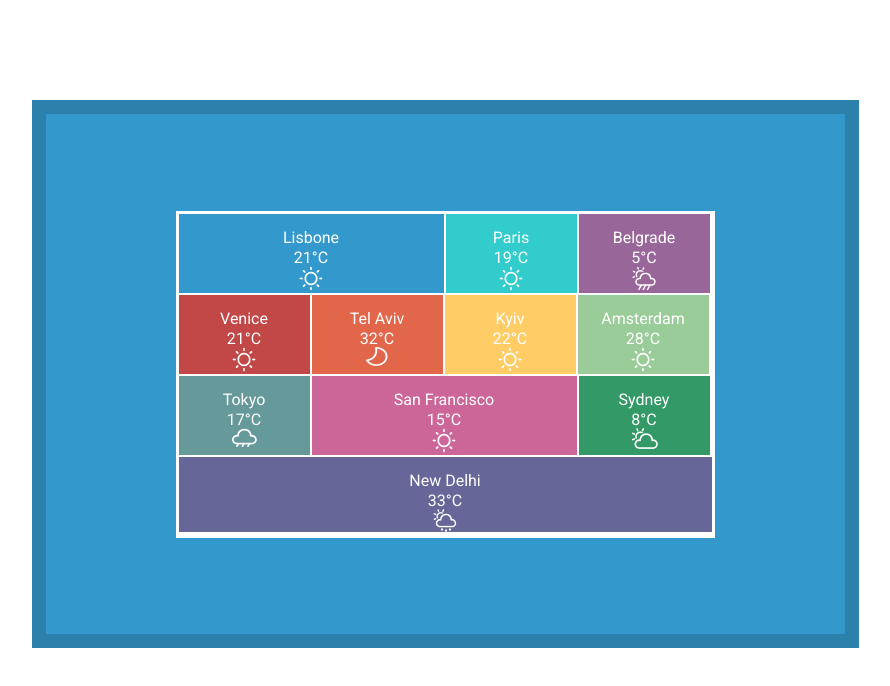
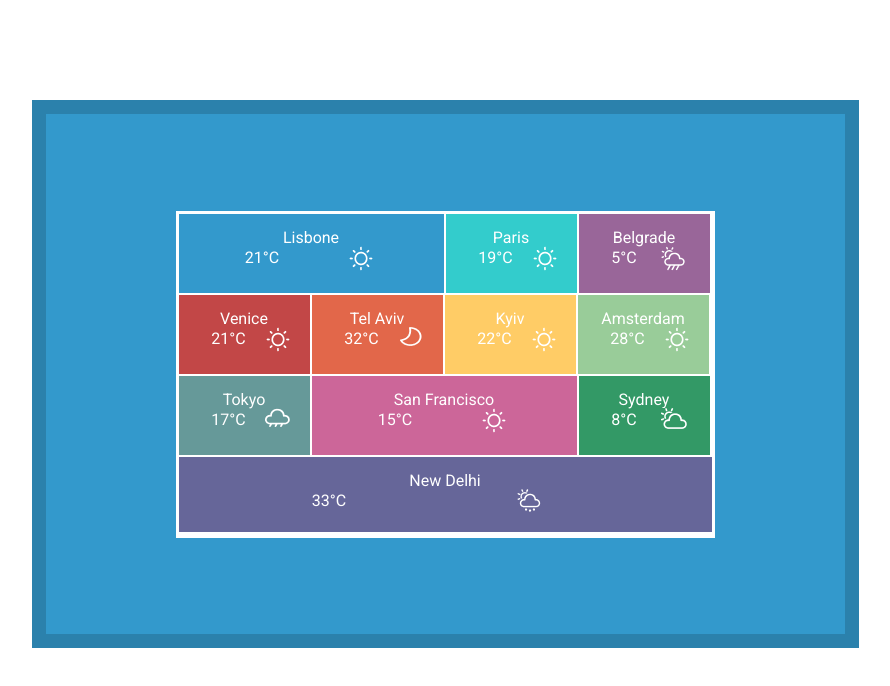
Before and after one commit to FireFlies98/Weather-forecast, a plain HTML site: page index.html in a window 1280 px wide. Shown: the whole page, without its empty margins (195-1085 px from the left). Drawn offline with Linux system fonts and the light colour scheme.

Commit message:
some float

```diff
--- a/style/style.css
+++ b/style/style.css
@@ -49,15 +49,6 @@ body {
     border-bottom: 1.5px solid #FFFFFF;
     border-right: 1.5px solid #FFFFFF;
 }
-
-/* .block-1:after {
-    content: "";
-    width: 22px;
-    height: 23px;
-    background-image: url(../image/Vector.png);
-    background-size: 6.25%;
-    background-color: #FFFFFF;
-} */
 
 .block-2 {
     background: #33CCCC;
@@ -146,10 +137,13 @@ body {
 
 li {
     margin-top: 16px;
+    /* display: inline-block; */
 }
 
 .list-item {
     margin-top: 4px;
+    float: inline-start;
+    margin-left: 25%;
 }
 
 img {
```
